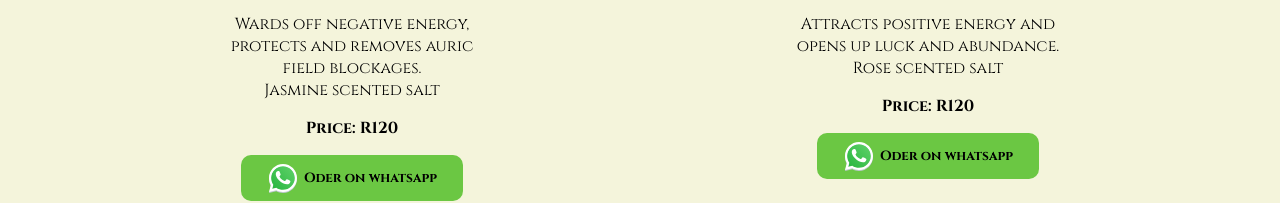
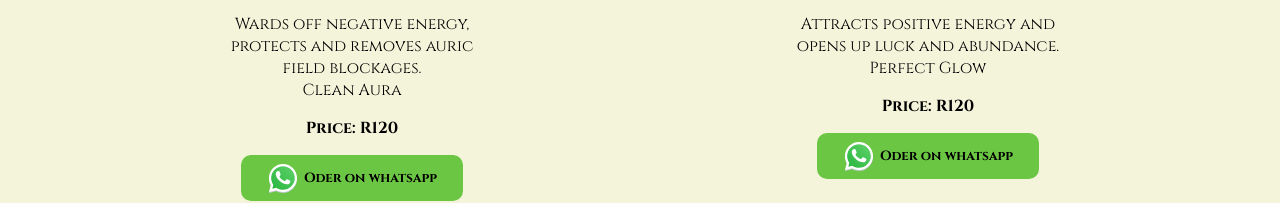
Before and after one commit to Majiya002/sweet-medine-website, a plain HTML site: page index.html in a window 1280 px wide. Shown: the part 1652-1855 px from the top of the page. Drawn offline with Linux system fonts and the light colour scheme.

Commit message:
Update index.html
updating the names of the salts

```diff
--- a/index.html
+++ b/index.html
@@ -127,7 +127,7 @@
                             Wards off negative energy, protects and removes auric field blockages.
                         </p>
                         <p class="product-name">
-                            Jasmine scented salt
+                            Clean Aura
                         </p>
                         <p class="product-price">
                             Price: R120
@@ -147,7 +147,7 @@
                             Attracts positive energy and opens up luck and abundance.
                         </p>
                         <p class="product-name">
-                            Rose scented salt
+                            Perfect Glow
                         </p>
                         <p class="product-price">
                             Price: R120
@@ -209,4 +209,5 @@
         <script src="scripts/general.js"></script>
 
     </body>
+
 </html>
```
